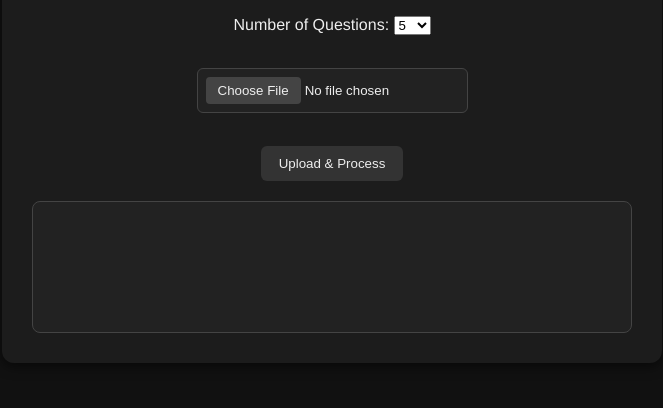
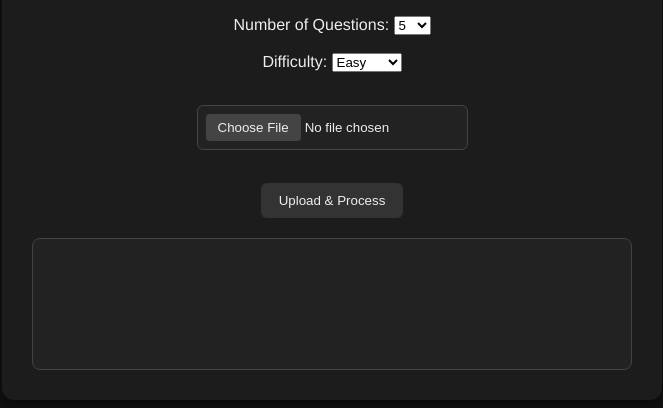
Before and after one commit to ij-2005/File-read-AI-test, a website: page index.html in a window 1280 px wide. Both pictures are taken after a click on the button "Upload & Process". Shown: the part 166-574 px from the top of the page, without its empty margins (308-971 px from the left). Drawn offline with Linux system fonts and the light colour scheme.

Commit message:
added a working difficulty choice

```diff
--- a/frontEnd.js
+++ b/frontEnd.js
@@ -5,6 +5,7 @@ async function handleFile() {
   const quizContainer = document.getElementById("quizContainer");
   const quizResult = document.getElementById("quizResult");
   const questionCount = document.getElementById("questionCount").value;
+  const difficulty = document.getElementById("difficulty").value;
 
   if (!fileInput.files.length) {
     alert("Please select a PDF file first.");
@@ -20,6 +21,7 @@ async function handleFile() {
     const formData = new FormData();
     formData.append("pdf", file);
     formData.append("questionCount", questionCount);
+    formData.append("difficulty", difficulty);
 
     const res = await fetch("http://localhost:3000/api/upload", {
       method: "POST",
--- a/index.html
+++ b/index.html
@@ -145,6 +145,16 @@ button:hover {
     </div>
     <br>
 
+    <div class="difficulty-choice">
+    <label for="difficulty">Difficulty:</label>
+    <select id="difficulty">
+      <option value="easy">Easy</option>
+      <option value="medium">Medium</option>
+      <option value="hard">Hard</option>
+    </select>
+  </div>
+  <br>
+
     <div class="file-upload">
     <input type="file" id="fileInput" accept=".pdf">
     </div>
```
Also changed, not shown: server.js (+5 -2 lines).
